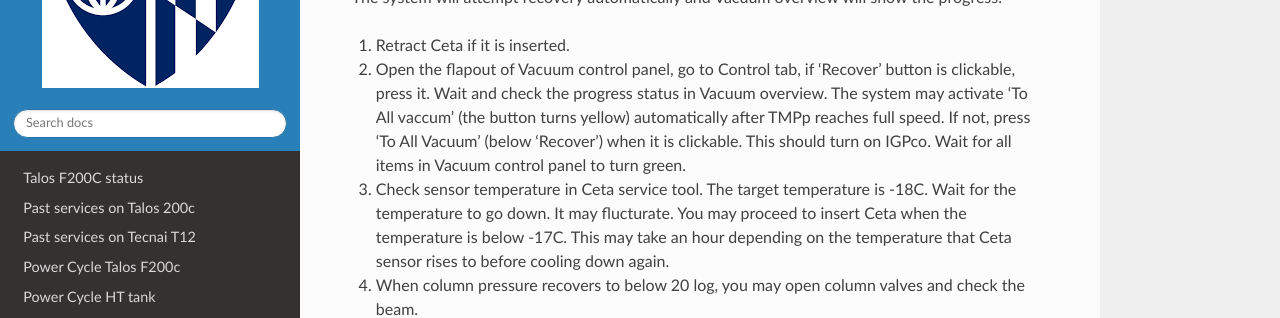
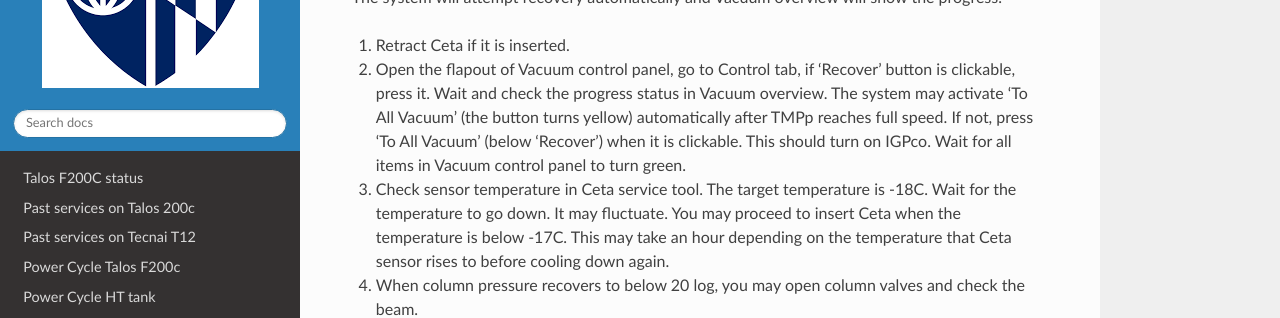
Before and after one commit to coherency224/hop-em, a Sphinx documentation site: the page built from docs/source/Troubleshooting.rst, in a window 1280 px wide and 900 px high, scrolled down 1021 px. Shown: the part 198-516 px from the top of the window. Built offline with Sphinx 7.4.7 and the Read the Docs theme 3.1.0, drawn with Linux system fonts in a browser that asks for light colours; pages that are not in the unit, such as notebooks, are missing from menus.

Commit message:
Update Troubleshooting.rst

```diff
--- a/docs/source/Troubleshooting.rst
+++ b/docs/source/Troubleshooting.rst
@@ -38,8 +38,8 @@
 The system will attempt recovery automatically and Vacuum overview will show the progress.
 
 1. Retract Ceta if it is inserted.
-2. Open the flapout of Vacuum control panel, go to Control tab, if 'Recover' button is clickable, press it. Wait and check the progress status in Vacuum overview. The system may activate 'To All vaccum' (the button turns yellow) automatically after TMPp reaches full speed. If not, press 'To All Vacuum' (below 'Recover') when it is clickable. This should turn on IGPco. Wait for all items in Vacuum control panel to turn green.
-3. Check sensor temperature in Ceta service tool. The target temperature is -18C. Wait for the temperature to go down. It may flucturate. You may proceed to insert Ceta when the temperature is below -17C. This may take an hour depending on the temperature that Ceta sensor rises to before cooling down again.
+2. Open the flapout of Vacuum control panel, go to Control tab, if 'Recover' button is clickable, press it. Wait and check the progress status in Vacuum overview. The system may activate 'To All Vacuum' (the button turns yellow) automatically after TMPp reaches full speed. If not, press 'To All Vacuum' (below 'Recover') when it is clickable. This should turn on IGPco. Wait for all items in Vacuum control panel to turn green.
+3. Check sensor temperature in Ceta service tool. The target temperature is -18C. Wait for the temperature to go down. It may fluctuate. You may proceed to insert Ceta when the temperature is below -17C. This may take an hour depending on the temperature that Ceta sensor rises to before cooling down again.
 4. When column pressure recovers to below 20 log, you may open column valves and check the beam.
 
 
```
